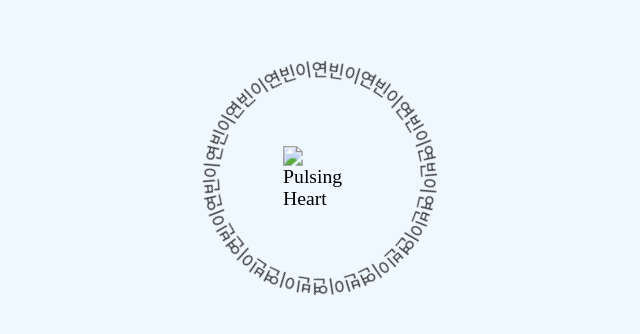
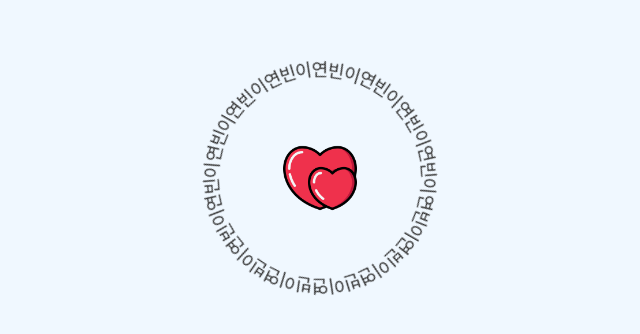
Before and after one commit to gyeongmo806/round, a plain HTML site: page index.html in a window 1280 px wide. Shown: the part 222-556 px from the top of the page, without its empty margins (320-960 px from the left). Drawn offline with Linux system fonts and the light colour scheme; the site is published under a folder, as on GitHub Pages, so addresses that start at the root find nothing.

Commit message:
Update index.html

```diff
--- a/index.html
+++ b/index.html
@@ -84,7 +84,7 @@
         <div class="circle-text-container" id="circleText">
             </div>
         <div class="heart">
-            <img src="/heart.png" alt="Pulsing Heart">
+            <img src="heart.png" alt="Pulsing Heart">
         </div>
     </div>
 
```
